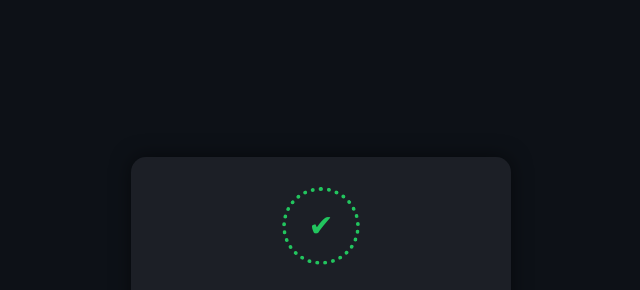
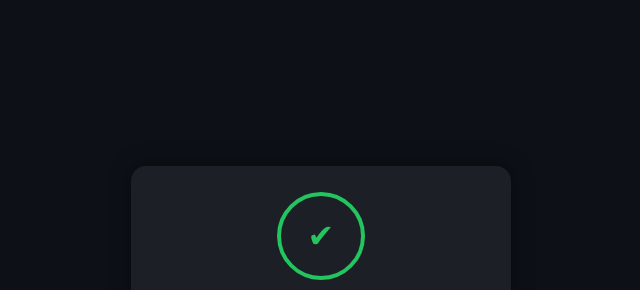
Before and after one commit to Iam-devoloper977/Verify, a plain HTML site: page index.html in a window 1280 px wide. Shown: the part 69-359 px from the top of the page, without its empty margins (319-959 px from the left). Drawn offline with Linux system fonts and the light colour scheme.

Commit message:
Update index.html

```diff
--- a/index.html
+++ b/index.html
@@ -1,19 +1,18 @@
 <!DOCTYPE html>
 <html lang="en">
 <head>
-  <meta charset="UTF-8" />
-  <meta name="viewport" content="width=device-width, initial-scale=1.0"/>
+  <meta charset="UTF-8">
   <title>Device Verification</title>
   <style>
     body {
       background-color: #0d1117;
       color: white;
       font-family: Arial, sans-serif;
+      height: 100vh;
+      margin: 0;
       display: flex;
       justify-content: center;
       align-items: center;
-      height: 100vh;
-      margin: 0;
     }
 
     .card {
@@ -21,30 +20,52 @@
       border-radius: 15px;
       padding: 30px;
       text-align: center;
-      box-shadow: 0 0 20px rgba(0,0,0,0.5);
+      box-shadow: 0 0 20px rgba(0, 0, 0, 0.5);
       width: 320px;
     }
 
     .circle {
-      display: inline-flex;
+      width: 80px;
+      height: 80px;
+      border-radius: 50%;
+      margin: 0 auto 20px;
+      display: flex;
       align-items: center;
       justify-content: center;
-      border: 4px dotted #4b5563;
-      border-radius: 50%;
-      width: 70px;
-      height: 70px;
-      margin: 0 auto 20px;
-      font-size: 30px;
+      font-size: 32px;
+      position: relative;
     }
 
-    .verified-circle {
-      border-color: #22c55e;
-      color: #22c55e;
+    .rotating-ring {
+      position: absolute;
+      width: 100%;
+      height: 100%;
+      border-radius: 50%;
+      border: 4px dashed #4b5563;
+      animation: spin 2s linear infinite, fadeSolid 3s forwards;
     }
 
-    .not-verified-circle {
-      border-color: #ef4444;
-      color: #ef4444;
+    @keyframes spin {
+      0% { transform: rotate(0deg); }
+      100% { transform: rotate(360deg); }
+    }
+
+    @keyframes fadeSolid {
+      0% {
+        border-style: dashed;
+        border-width: 4px;
+        border-color: #4b5563;
+      }
+      100% {
+        border-style: solid;
+        border-width: 4px;
+        border-color: #22c55e;
+      }
+    }
+
+    .check {
+      color: #22c55e;
+      z-index: 1;
     }
 
     .button {
@@ -60,27 +81,17 @@
 </head>
 <body>
   <div class="card">
-    <div id="circle" class="circle not-verified-circle">✖</div>
+    <div class="circle">
+      <div class="rotating-ring"></div>
+      <div class="check">✔</div>
+    </div>
     <h2>Device Verification</h2>
-    <p id="status" style="color: #ef4444;">Already Verified</p>
+    <p id="status" style="color: #22c55e;">Verified</p>
     <p>User ID: 5911741768</p>
     <button class="button" onclick="returnToBot()">Return to Bot</button>
   </div>
 
   <script>
-    const isVerified = true; // Change this to false to simulate not verified
-
-    if (isVerified) {
-      const circle = document.getElementById("circle");
-      circle.textContent = "✔";
-      circle.classList.remove("not-verified-circle");
-      circle.classList.add("verified-circle");
-
-      const status = document.getElementById("status");
-      status.textContent = "Verified";
-      status.style.color = "#22c55e";
-    }
-
     function returnToBot() {
       alert("Returning to bot...");
     }
```
